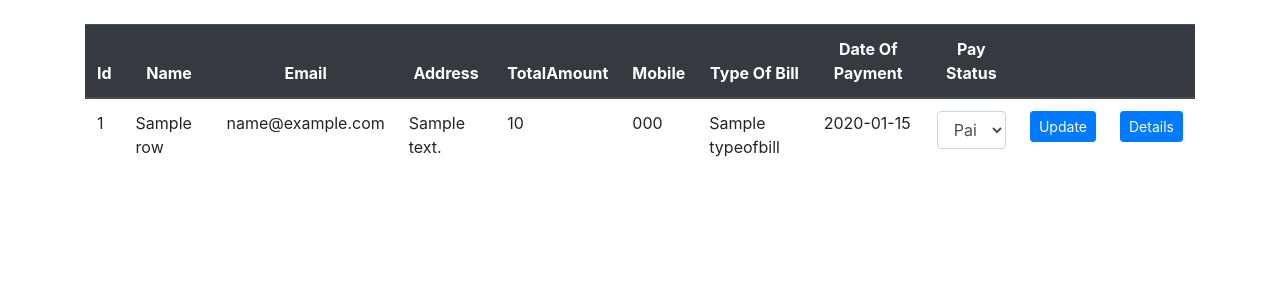
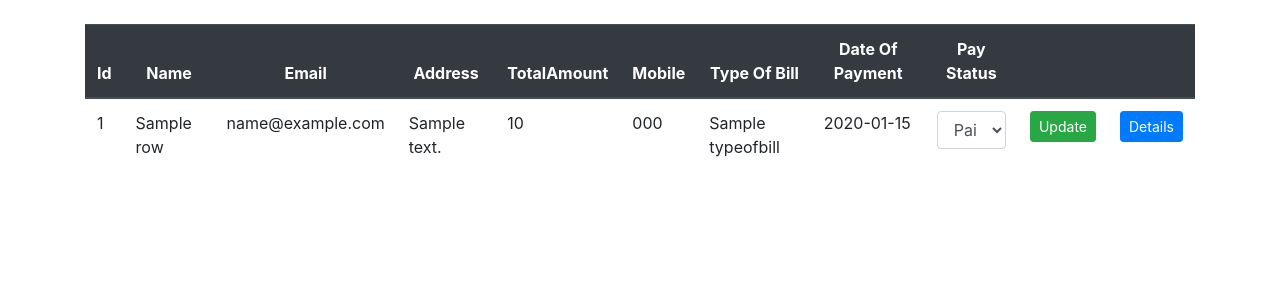
Before and after one commit to madhavchopra99/Online_Shopping, a Django app: template templates/myadmin/orders.html in a window 1280 px wide. Shown: the part 56-356 px from the top of the page. Run offline with Django 3.2, Linux system fonts and the light colour scheme; the template is opened without the code that fills it: most values are stand-ins (such as "Sample title", 1, 10 or a date in 2020).

Commit message:
Signed-off-by: Madhav Chopra <madhavchopra99@gmail.com>

```diff
--- a/templates/client/register.html
+++ b/templates/client/register.html
@@ -178,7 +178,7 @@
 <script src="{% static 'dist/jquery.validate.js' %}"></script>
 <script>
     function sendotp() {
-        if ($('#registerForm').valid()) {
+        if ($('#registerForm').valid() && $('#password').val() == $('#password2').val()) {
             var email = document.getElementById('email').value;
             console.log(email);
             var formData = new FormData();
@@ -201,7 +201,6 @@
             };
             xhttp.open("post", "sentOtp", true);
             xhttp.send(formData);
-
         }
     }
 </script>
--- a/templates/myadmin/orders.html
+++ b/templates/myadmin/orders.html
@@ -47,12 +47,11 @@
                             </option>
                         </select>
                     </td>
-                    <td><input type="submit" value="Update" class="btn btn-primary btn-sm"></td>
+                    <td><input type="submit" value="Update" class="btn btn-success btn-sm"></td>
                 </form>
                 <td><a href="{% url 'orderdetail' bid=row.id %}" class="btn btn-primary btn-sm">Details</a></td>
             </tr>
         {% endfor %}
-
         </tbody>
     </table>
 {% endblock %}
```
